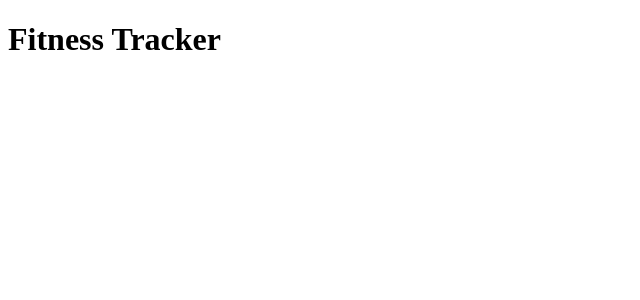
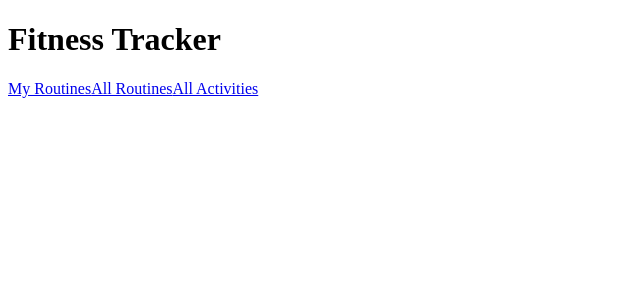
Before and after one commit to HalParadis/fitness_tracker_frontend, a React (Create React App) app: page /activities in a window 1280 px wide. Shown: the top 300 px of the page, without its empty margins (0-640 px from the left). Built offline with nearby package versions, Linux system fonts and the light colour scheme.

Commit message:
worked on nav bar

```diff
--- a/src/App.js
+++ b/src/App.js
@@ -1,5 +1,5 @@
 import React, { useState, useEffect } from 'react';
-import { Route, Link } from 'react-router-dom/cjs/react-router-dom.min';
+import { Route, Link } from 'react-router-dom';
 
 import {
   Routines,
@@ -14,7 +14,9 @@ const App = () => {
       <header>
         <h1>Fitness Tracker</h1>
         <nav>
-
+          <Link to="/myRoutines">My Routines</Link>
+          <Link to="/routines">All Routines</Link>
+          <Link to="/activities">All Activities</Link>
         </nav>
       </header>
       <Route exact path='/'>
@@ -30,7 +32,9 @@ const App = () => {
       </Route>
 
       <Route path='activities'>
-        <Activities />
+        <Activities
+
+        />
       </Route>
 
       <Route path='/myRoutines/:actionType'>
--- a/src/components/Activities.js
+++ b/src/components/Activities.js
@@ -1,8 +1,10 @@
 import React from "react";
 
 const Activities = () => {
+
   return <>
     <h2>Activities</h2>
+
   </>
 }
 
```
